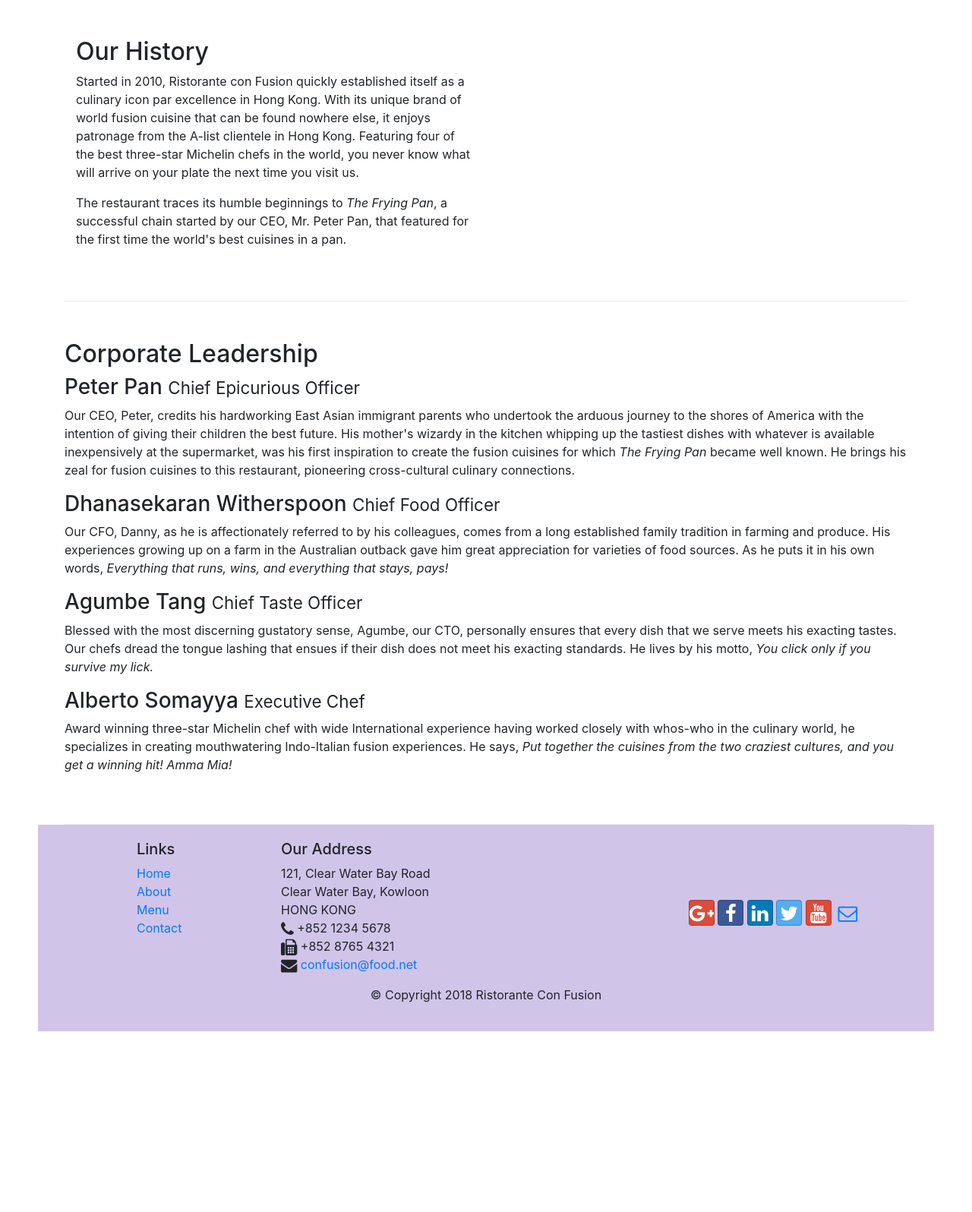
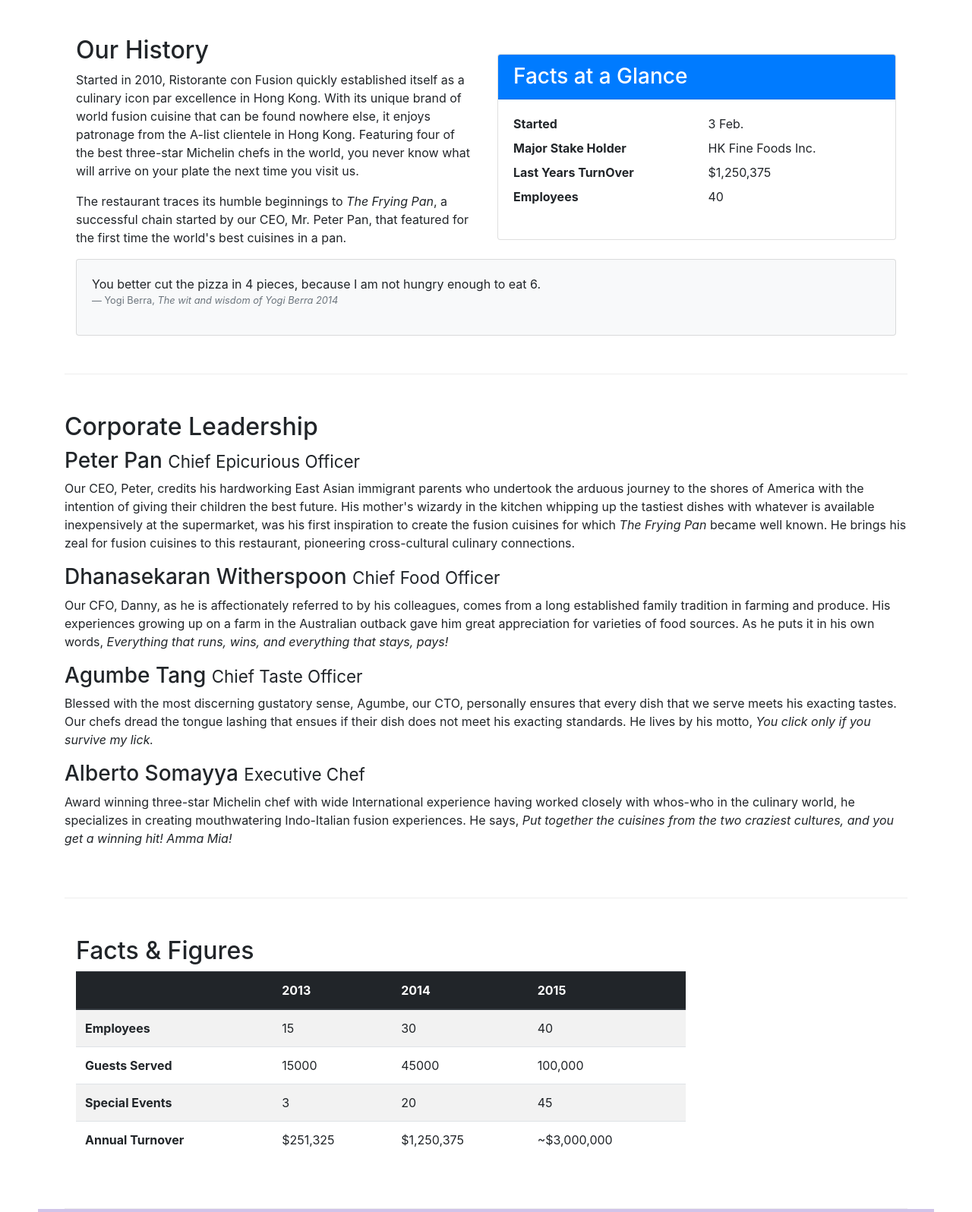
Before and after one commit to ManishAgrawal99/Front-End-Web-UI, a website: page aboutus.html in a window 1280 px wide. Shown: the part 468-2064 px from the top of the page at 76% size. Before the commit the page ends 1876 px from the top, so only its background shows below. Drawn offline with nearby package versions, Linux system fonts and the light colour scheme.

Commit message:
Tables Cards and media Images added

```diff
--- a/aboutus.html
+++ b/aboutus.html
@@ -22,7 +22,7 @@
             <button class="navbar-toggler" type="button" data-toggle="collapse" data-target="#Navbar">
                 <span class="navbar-toggler-icon"></span>
             </button>
-            <a class="navbar-brand mr-auto" href="./index.html">Ristorante Con Fusion</a>
+            <a class="navbar-brand mr-auto" href="./index.html"><img src="img/logo.png" height="30" width="41"></a>
 
             <div class="collapse navbar-collapse" id="Navbar">
                 <ul class="navbar-nav mr-auto">
@@ -43,7 +43,8 @@
                     <h1>Ristorante con Fusion</h1>
                     <p>We take inspiration from the World's best cuisines, and create a unique fusion experience. Our lipsmacking creations will tickle your culinary senses!</p>
                 </div>
-                <div class="col-12 col-sm">
+                <div class="col-12 col-sm align-self-center">
+                    <img src="img/logo.png" class="img-fluid">
                 </div>
             </div>
         </div>
@@ -67,7 +68,34 @@
                 <p>Started in 2010, Ristorante con Fusion quickly established itself as a culinary icon par excellence in Hong Kong. With its unique brand of world fusion cuisine that can be found nowhere else, it enjoys patronage from the A-list clientele in Hong Kong.  Featuring four of the best three-star Michelin chefs in the world, you never know what will arrive on your plate the next time you visit us.</p>
                 <p>The restaurant traces its humble beginnings to <em>The Frying Pan</em>, a successful chain started by our CEO, Mr. Peter Pan, that featured for the first time the world's best cuisines in a pan.</p>
             </div>
-            <div>
+            <div class="col-sm">
+                <div class="card">
+                    <h3 class="card-header bg-primary text-white">
+                        Facts at a Glance
+                    </h3>
+                    <div class="card-body">
+                        <dl class="row">
+                            <dt class="col-6">Started</dt>
+                            <dd class="col-6">3 Feb.</dd>
+                            <dt class="col-6">Major Stake Holder</dt>
+                            <dd class="col-6">HK Fine Foods Inc.</dd>
+                            <dt class="col-6">Last Years TurnOver</dt>
+                            <dd class="col-6">$1,250,375</dd>
+                            <dt class="col-6">Employees</dt>
+                            <dd class="col-6">40</dd>
+                        </dl>
+                    </div>
+                </div>
+            </div>
+            <div class="col-12">
+                <div class="card card-body bg-light">
+                    <blockquote class="blackquote">
+                        <p class="mb-0">You better cut the pizza in 4 pieces, because I am not hungry enough to eat 6.</p>
+                        <footer class="blockquote-footer">Yogi Berra,
+                            <cite title="Source Title">The wit and wisdom of Yogi Berra 2014</cite>
+                        </footer>
+                    </blockquote>
+                </div>
             </div>
         </div>
 
@@ -84,6 +112,51 @@
                 <h3>Alberto Somayya <small>Executive Chef</small></h3>
                 <p class="d-none d-sm-block">Award winning three-star Michelin chef with wide International experience having worked closely with whos-who in the culinary world, he specializes in creating mouthwatering Indo-Italian fusion experiences. He says, <em>Put together the cuisines from the two craziest cultures, and you get a winning hit! Amma Mia!</em></p>
             </div>
+       </div>
+
+       <div class="row row-content">
+           <div class="col-12 col-sm-9">
+               <h2>Facts &amp; Figures</h2>
+               <div class="table-responsive">
+                    <table class="table table-striped">
+                        <thead class="thead-dark">
+                            <tr>
+                                <th>&nbsp;</th>
+                                <th>2013</th>
+                                <th>2014</th>
+                                <th>2015</th>
+                            </tr>
+                        </thead>
+                        <tbody>
+                            <tr>
+                                <th>Employees</th>
+                                <td>15</td>
+                                <td>30</td>
+                                <td>40</td>
+                            </tr>
+                            <tr>
+                                <th>Guests Served</th>
+                                <td>15000</td>
+                                <td>45000</td>
+                                <td>100,000</td>
+                            </tr>
+                            <tr>
+                                <th>Special Events</th>
+                                <td>3</td>
+                                <td>20</td>
+                                <td>45</td>
+                            </tr>
+                            <tr>
+                                <th>Annual Turnover</th>
+                                <td>$251,325</td>
+                                <td>$1,250,375</td>
+                                <td>~$3,000,000</td>
+                            </tr>
+                        </tbody>
+                    </table>
+                </div>
+           </div>
+           <div class="col-12 col-sm-3"></div>
        </div>
 
     </div>
```
Also changed, not shown: contactus.html (+3 -2 lines), index.html (+24 -7 lines), terms.txt (+80 -0 lines), img/alberto.png (added), img/buffet.png (added), img/logo.png (added), img/uthappizza.png (added), 1 other file.
